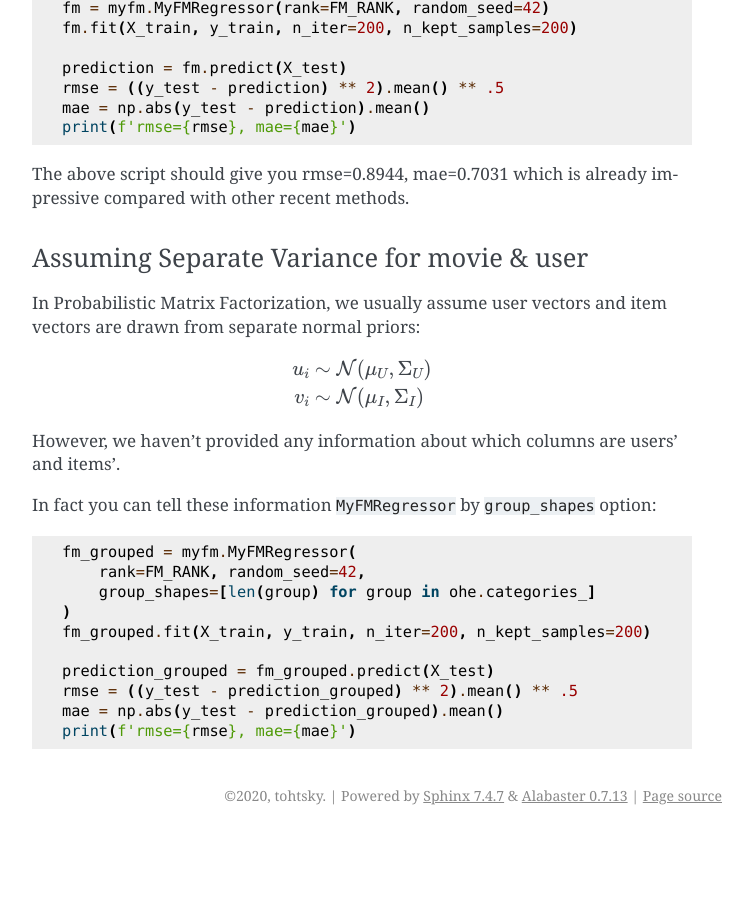
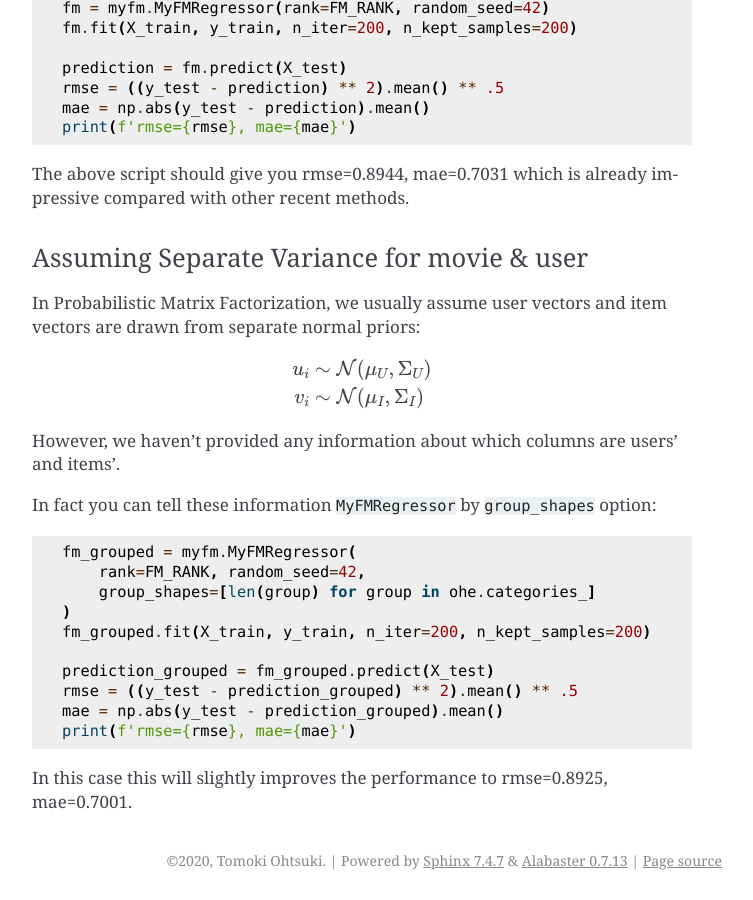
Before and after one commit to tohtsky/myFM, a Sphinx documentation site: the page built from doc/source/movielens.rst, in a window 1280 px wide and 900 px high, scrolled down 1018 px. Shown: the whole window, without its empty margins (388-1141 px from the left). Built offline with Sphinx 7.4.7, drawn with Linux system fonts in a browser that asks for light colours; pages that are not in the unit, such as notebooks, are missing from menus; before the commit the page ends 1853 px from its top, so only the background shows below that.

Commit message:
writing movielens tutorials

```diff
--- a/doc/source/conf.py
+++ b/doc/source/conf.py
@@ -18,8 +18,8 @@
 # -- Project information -----------------------------------------------------
 
 project = 'myFM'
-copyright = '2020, tohtsky'
-author = 'tohtsky'
+copyright = '2020, Tomoki Ohtsuki'
+author = 'Tomoki Ohtsuki'
 
 # The full version, including alpha/beta/rc tags
 release = '0.2.0'
--- a/doc/source/movielens.rst
+++ b/doc/source/movielens.rst
@@ -88,3 +88,5 @@ In fact you can tell these information ``MyFMRegressor`` by ``group_shapes`` opt
     rmse = ((y_test - prediction_grouped) ** 2).mean() ** .5
     mae = np.abs(y_test - prediction_grouped).mean()
     print(f'rmse={rmse}, mae={mae}')
+
+In this case this will slightly improves the performance to rmse=0.8925, mae=0.7001.
```
